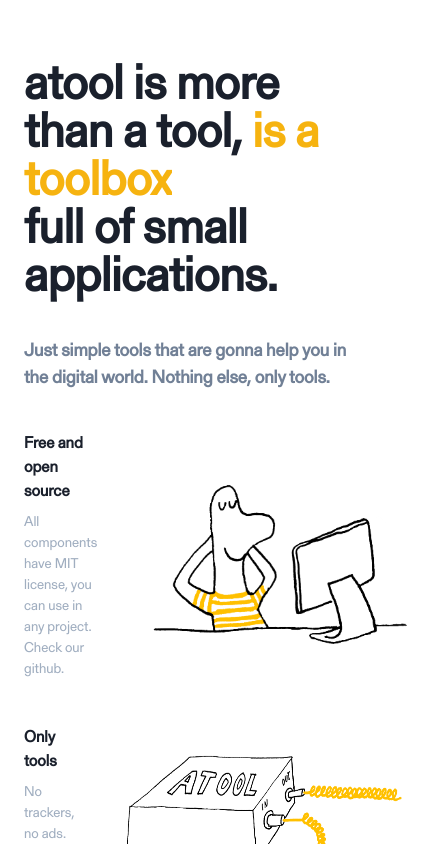
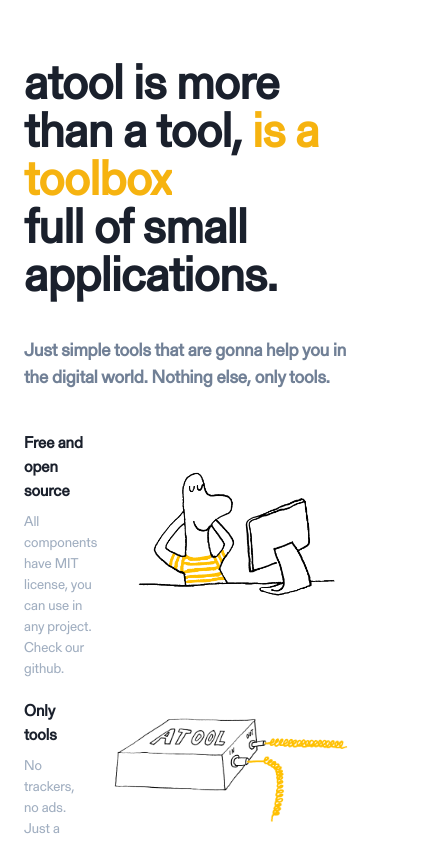
Before and after one commit to atool-ws/atool-ui, a Next.js app: page / in a window 390 px wide. Shown: the top 844 px of the page, 447 px wide, since content can reach past the window. Built offline with nearby package versions, Linux system fonts and the light colour scheme.

Commit message:
Adjusting images to solve responsive issues on mobile

```diff
--- a/Deployment.yml
+++ b/Deployment.yml
@@ -17,7 +17,7 @@ spec:
     spec:
       containers:
         - name: qr-code-ui
-          image: pedrofraca/atool-ui:2d5dc5b
+          image: pedrofraca/atool-ui:396d222
           ports:
             - containerPort: 3000
               protocol: TCP
--- a/pages/index.tsx
+++ b/pages/index.tsx
@@ -59,7 +59,7 @@ const HeroSection = () => {
                             flexWrap="wrap"
                         >
                             {features.map((feature, index) => (
-                                <Stack key={index} direction={{ base: 'row', md: 'column' }} spacing={2}>
+                                <Stack key={index} direction={{ base: 'row', md: 'column' }} spacing={1}>
                                     <Stack direction="column" spacing={2}>
                                         <Text fontSize="md" fontWeight="800">
                                             {feature.title}
@@ -68,14 +68,15 @@ const HeroSection = () => {
                                             {feature.detail}
                                         </Text>
                                     </Stack>
+                                    <Stack direction="column" >
                                     <Image src={feature.icon} />
-
+                                    </Stack>
 
                                 </Stack>
                             ))}
                         </Stack>
                         <Stack
-                            direction={{ base: 'column', sm: 'row' }}
+                            direction={{ base: 'column', md: 'row' }}
                             spacing={{ base: 0, sm: 2 }}
                             flexWrap="wrap"
                         >
```
